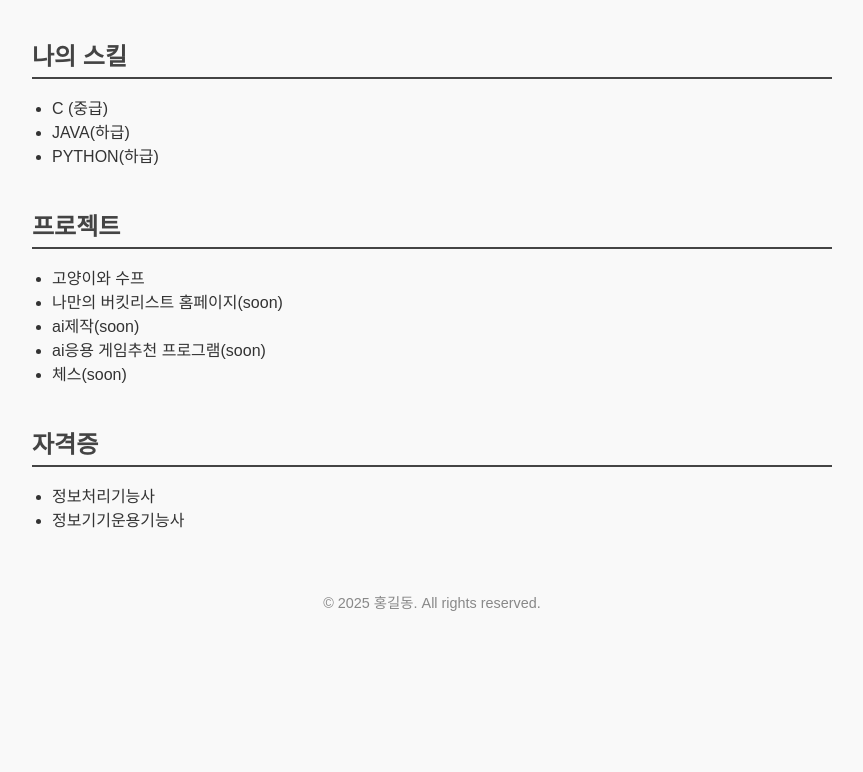
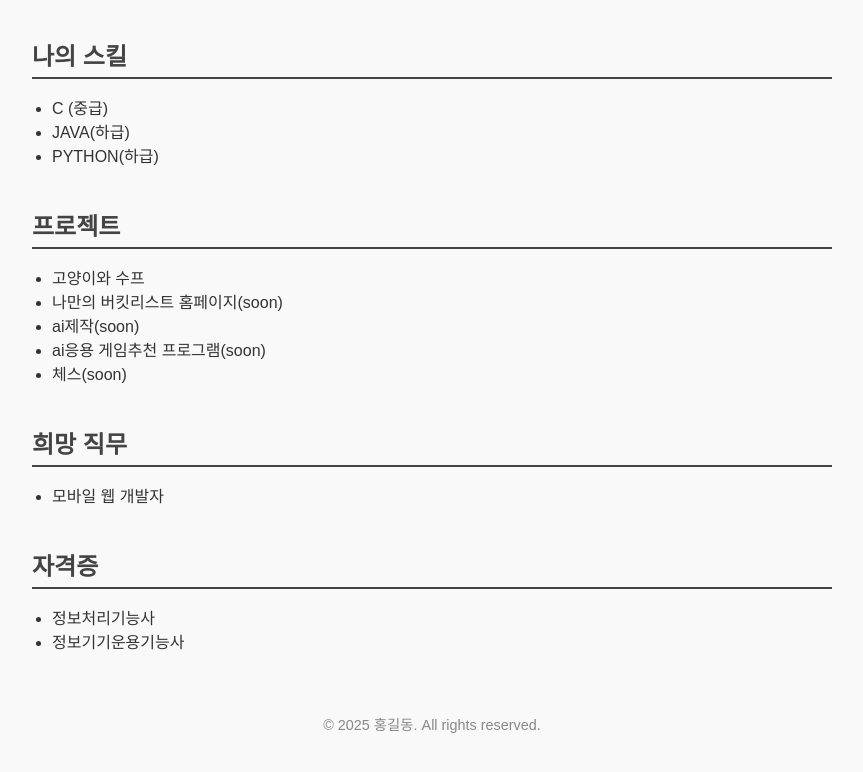
Before and after one commit to concrite/concrite, a plain HTML site: page index.html in a window 1280 px wide. Shown: the part 494-1266 px from the top of the page, without its empty margins (208-1071 px from the left). Before the commit the page ends 1146 px from the top, so only its background shows below. Drawn offline with Linux system fonts and the light colour scheme.

Commit message:
Update index.html

```diff
--- a/index.html
+++ b/index.html
@@ -51,6 +51,13 @@
   </section>
 
   <section>
+    <h2>희망 직무</h2>
+    <ul>
+      <li>모바일 웹 개발자</li>
+    </ul>
+  </section>
+
+  <section>
     <h2>자격증</h2>
     <ul>
       <li>정보처리기능사</li>
```
